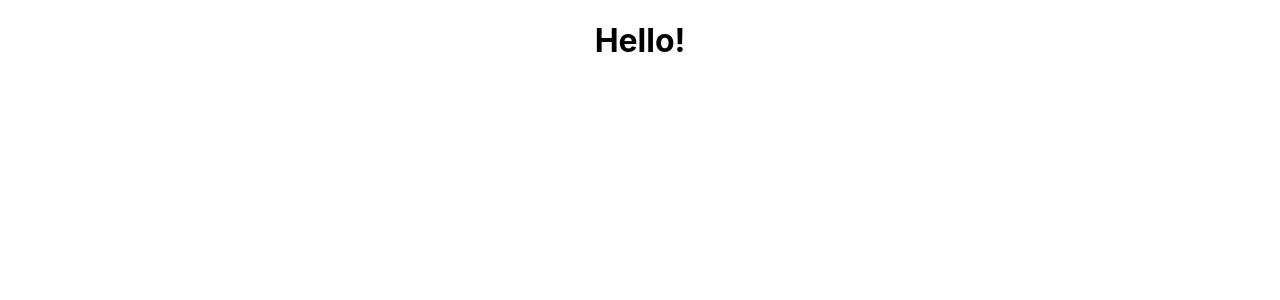
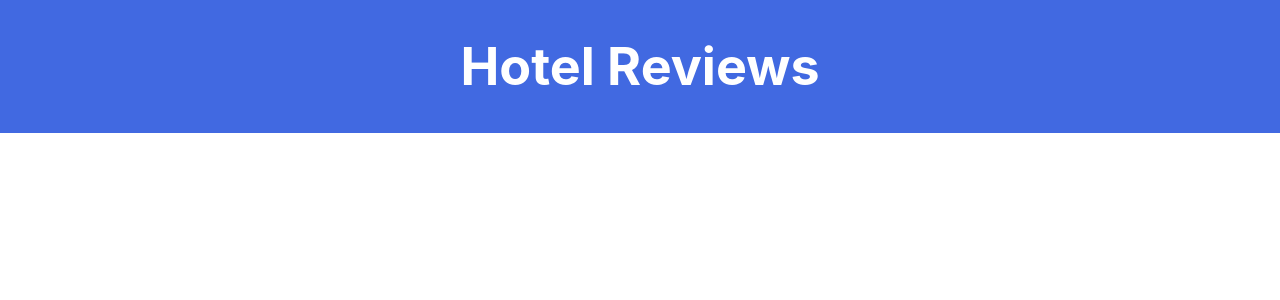
Before and after one commit to Angelica137/hotel-reviews, a React (Create React App) app: page / in a window 1280 px wide. Shown: the top 300 px of the page. Built offline with nearby package versions, Linux system fonts and the light colour scheme.

Commit message:
impoert header into app

```diff
--- a/src/components/App.js
+++ b/src/components/App.js
@@ -2,7 +2,7 @@ import React from "react";
 import styled, { createGlobalStyle } from "styled-components";
 import { Route, Switch } from "react-router-dom";
 //import GlobalContext from "../context/GlobalContext";
-//import Header from "./Header/Header";
+import Header from "./Header/Header";
 
 const GlobalStyle = createGlobalStyle`
 body {
@@ -22,7 +22,7 @@ const App = () => (
   <>
     <GlobalStyle />
     <AppWrapper>
-      <h1>Hello!</h1>
+      <Header />
     </AppWrapper>
   </>
 );
```
